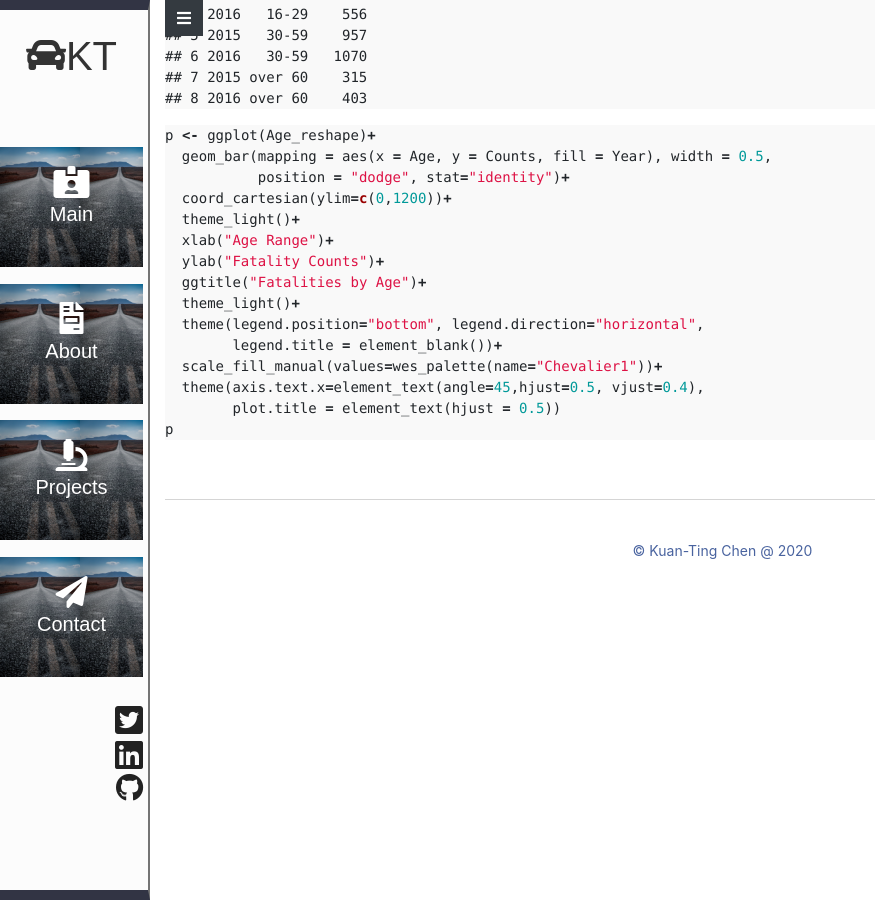
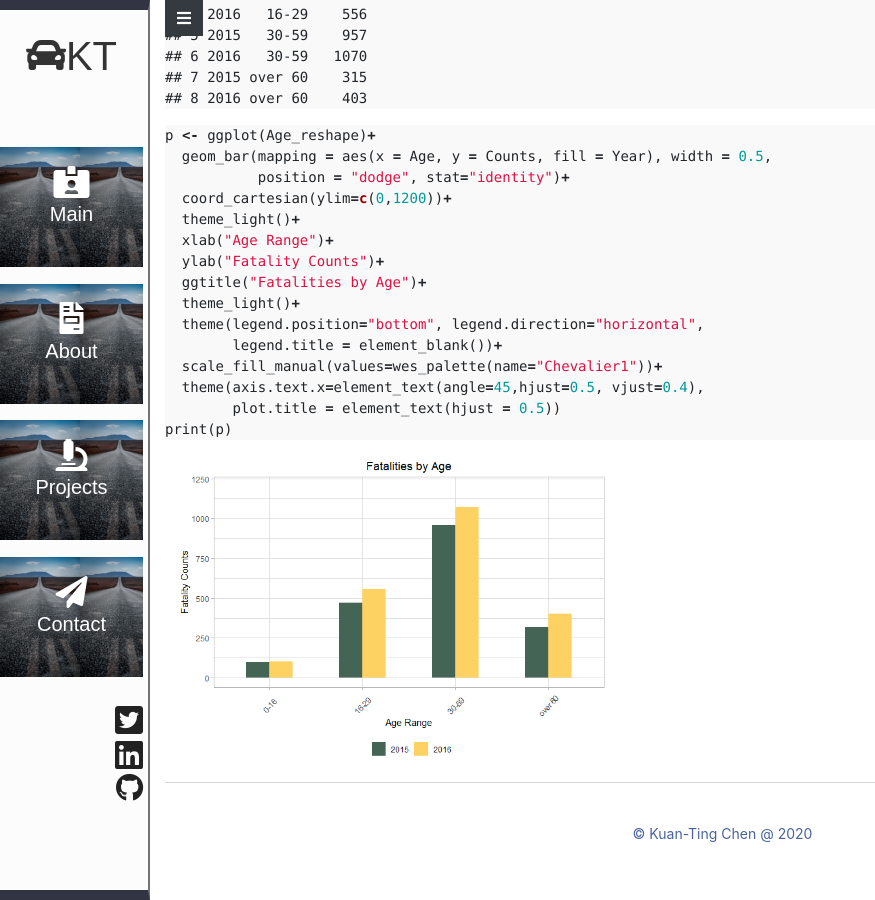
Before and after one commit to ktchen0504/ktchen0504.github.io, a Jekyll site: the page built from _posts/2018-08-25-FARS-data-note.md, in a window 1280 px wide and 900 px high, scrolled down 5130 px. Shown: the whole window, without its empty margins (0-875 px from the left). Built offline with Jekyll 4.4.1, drawn with Linux system fonts in a browser that asks for light colours; nearby versions of some CDN libraries.

Commit message:
add image

````diff
--- a/_posts/2018-08-25-FARS-data-note.md
+++ b/_posts/2018-08-25-FARS-data-note.md
@@ -300,7 +300,7 @@ p <- ggplot(Age_reshape)+
   scale_fill_manual(values=wes_palette(name="Chevalier1"))+
   theme(axis.text.x=element_text(angle=45,hjust=0.5, vjust=0.4),
         plot.title = element_text(hjust = 0.5))
-p
+print(p)
 ```
 
-![](2018-08-25-FARS-data-note_files/figure-gfm/barplot-1.png)<!-- -->
+<img src="/public/post_img/FARS_by_age.png"  style="margin: 0px 0px 0px 10px; width: 40%; height: 40%;" />
````
Also changed, not shown: public/post_img/FARS_by_age.png (renamed from _posts/2018-08-25-FARS-data-note_files/figure-gfm/barplot-1.png).
